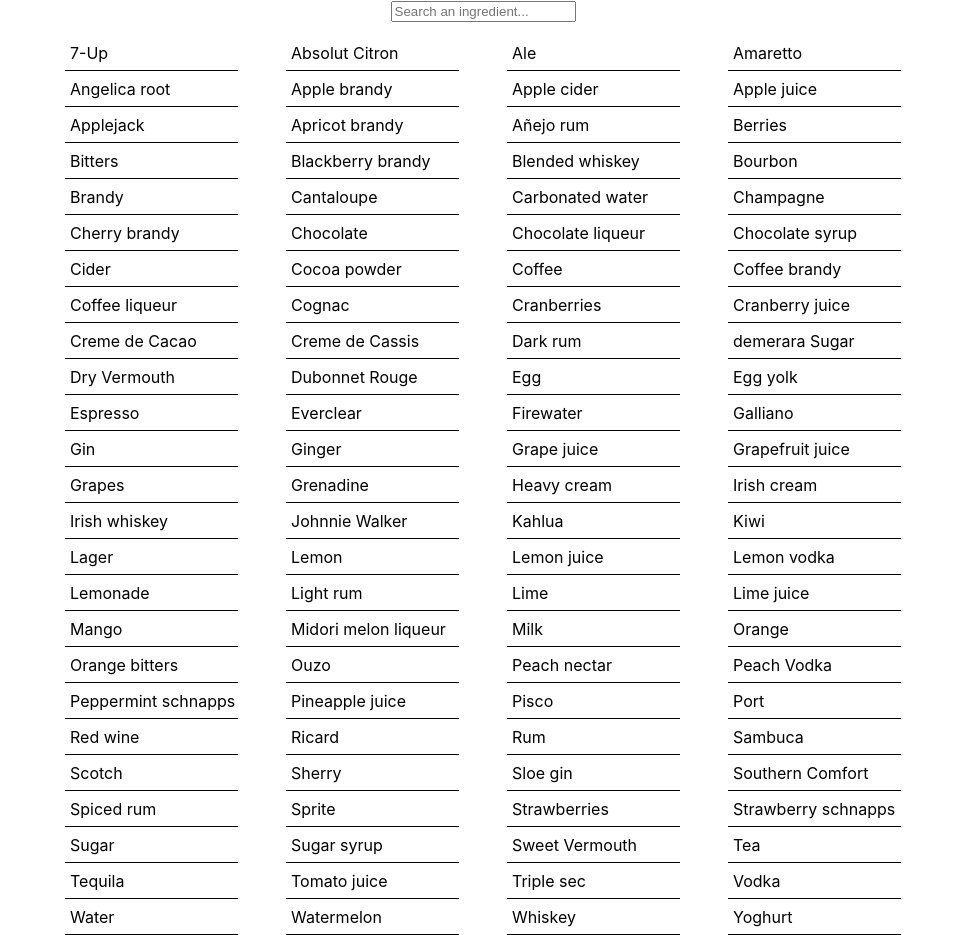
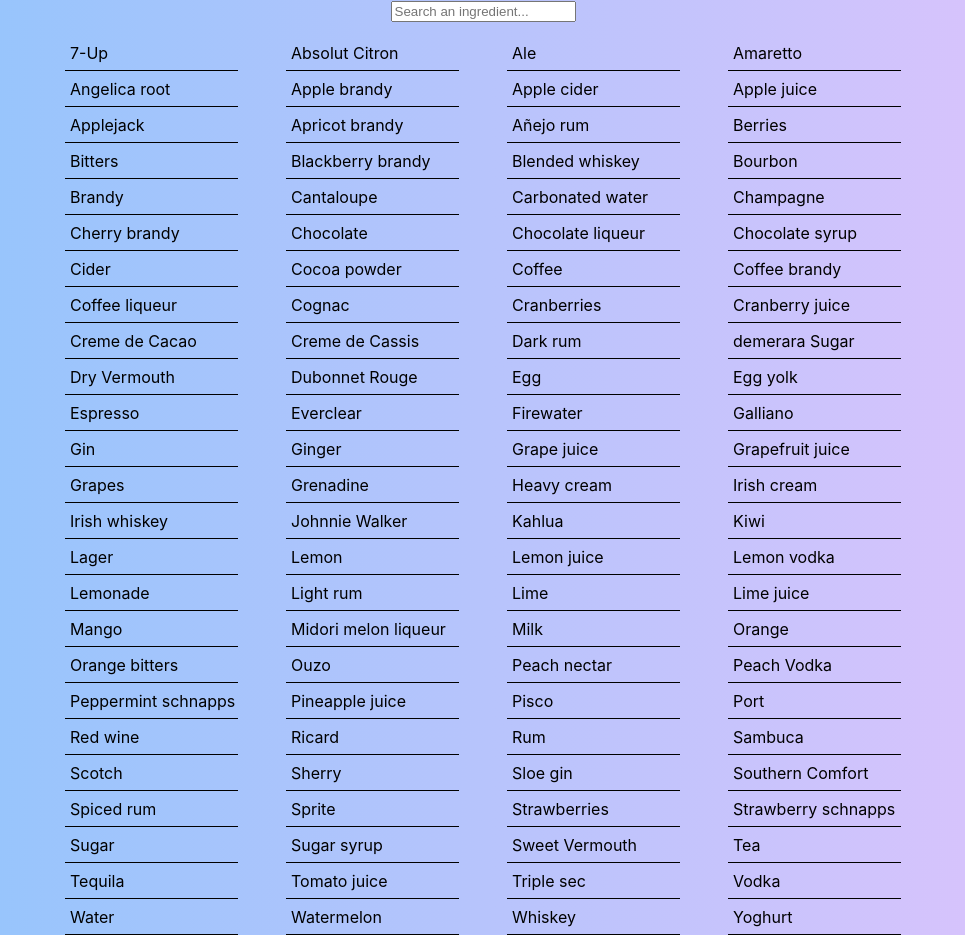
Before and after one commit to drg49/Instant-Cocktail, a React (Create React App) app in the folder cocktail_app/: page / in a window 1280 px wide. Shown: the whole page, without its empty margins (157-1122 px from the left). Built offline with nearby package versions, Linux system fonts and the light colour scheme.

Commit message:
Styling changes

```diff
--- a/cocktail_app/src/App.css
+++ b/cocktail_app/src/App.css
@@ -1,5 +1,11 @@
 .App {
   text-align: center;
+}
+
+body {
+  background-color: #8EC5FC;
+  background-image: linear-gradient(90deg, #8EC5FC 0%, #E0C3FC 100%);
+
 }
 
 #ing-list {
@@ -34,7 +40,7 @@
   text-align: left;
   margin-top: 24px;
   margin: 0 auto;
-  border-bottom: 1px solid black;
+  border-bottom: 1px solid rgb(255, 157, 189);
   padding-left: 4px;
   padding-bottom: 1px;
 }
@@ -43,7 +49,7 @@
   width: 320px;
   margin: 0 auto;
   padding: 0;
-  border-bottom: 1px solid black;
+  border-bottom: 1px solid rgb(255, 157, 189);
 }
 
 #item {
@@ -60,6 +66,11 @@
   border-radius: 4px;
   width: 370px;
   margin: 10px;
+  background-color: lightblue;
+}
+
+#drink-card:hover {
+  cursor:pointer;
 }
 
 #drink-img {
```
